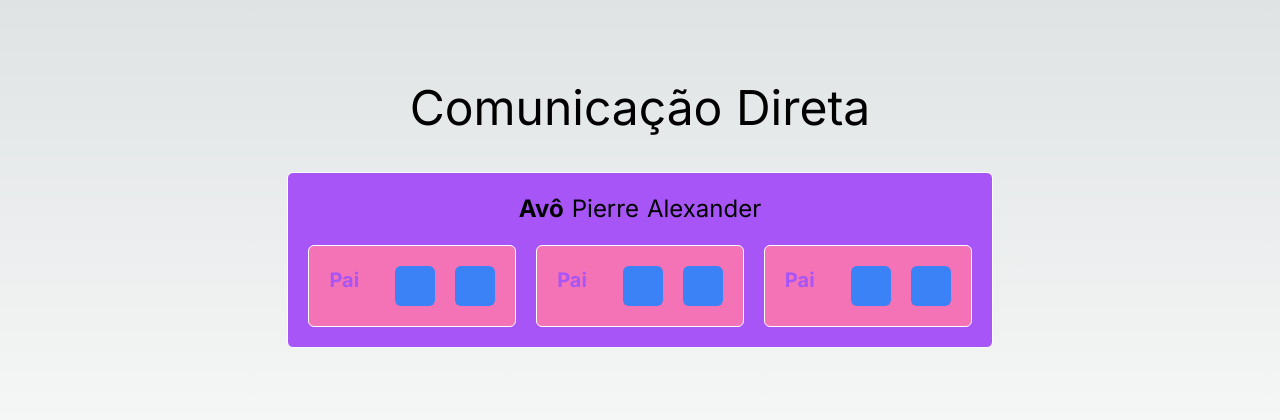
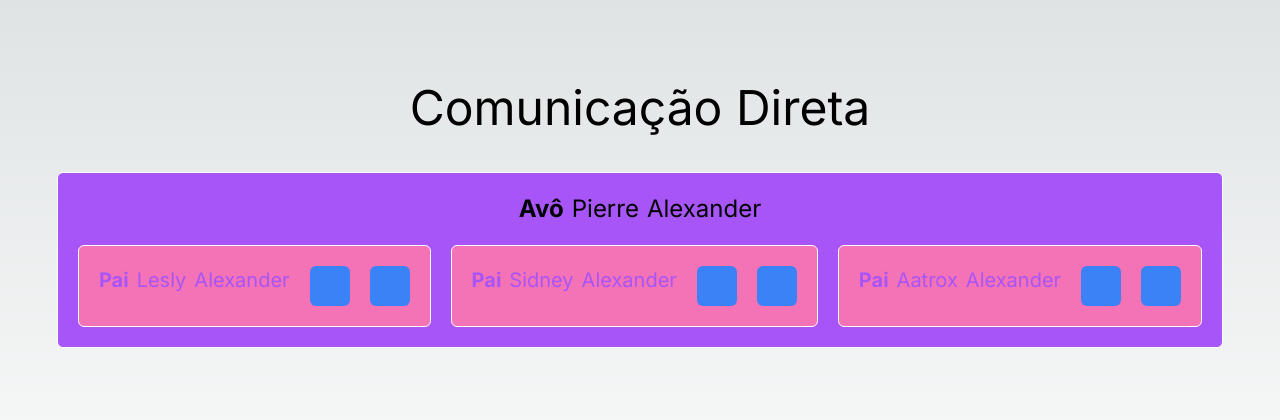
Before and after one commit to etizel/framework-react, a Next.js app: page /comunicacao in a window 1280 px wide. Shown: the part 184-604 px from the top of the page. Built offline with nearby package versions, Linux system fonts and the light colour scheme.

Commit message:
hierarquia

```diff
--- a/src/app/components/comunicacao/direta/Avo.tsx
+++ b/src/app/components/comunicacao/direta/Avo.tsx
@@ -19,9 +19,9 @@ export default function Avo(props: AvoProps) {
         <span>{props.sobrenome}</span>
       </div>
       <div className="flex gap-5">
-        <Pai />
-        <Pai />
-        <Pai />
+        <Pai nome="Lesly" sobrenome={props.sobrenome} />
+        <Pai nome="Sidney" sobrenome={props.sobrenome} />
+        <Pai nome="Aatrox" sobrenome={props.sobrenome} />
       </div>
     </div>
   );
```
